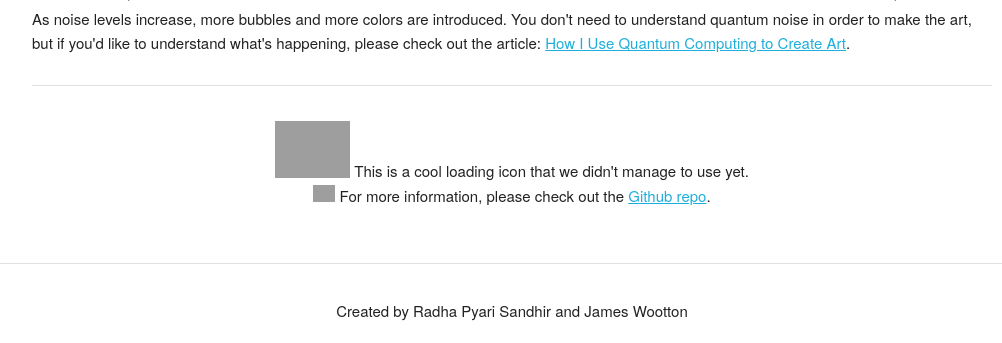
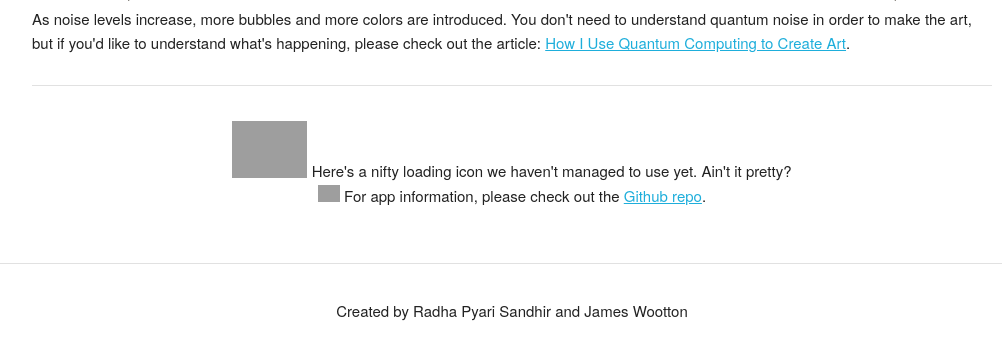
Before and after one commit to quantum-kittens/quantum-art-generator, a Flask app: page / in a window 1280 px wide. Shown: the part 1595-1938 px from the top of the page, without its empty margins (128-1130 px from the left). Run offline with Flask 2, Linux system fonts and the light colour scheme; some libraries are stand-ins or nearby versions; grey boxes are pictures that could not be loaded.

Commit message:
Update index.html

```diff
--- a/templates/index.html
+++ b/templates/index.html
@@ -46,8 +46,8 @@
   <hr>
   <h6 class="centering">
 
-    <img src="https://www.radhapyarisandhir.com/wp-content/uploads/2021/10/Preloader_8.gif" width="75"> This is a cool loading icon that we didn't manage to use yet.
-    <p><img src="https://www.radhapyarisandhir.com/wp-content/uploads/2020/10/info_icon.png" width="22"> For more information, please check out the <a href="https://github.com/quantum-kittens/quantum-art-generator"> Github repo</a>.</p>
+    <img src="https://www.radhapyarisandhir.com/wp-content/uploads/2021/10/Preloader_8.gif" width="75"> Here's a nifty loading icon we haven't managed to use yet. Ain't it pretty?
+    <p><img src="https://www.radhapyarisandhir.com/wp-content/uploads/2020/10/info_icon.png" width="22"> For app information, please check out the <a href="https://github.com/quantum-kittens/quantum-art-generator"> Github repo</a>.</p>
   </h6>
 
 
```
